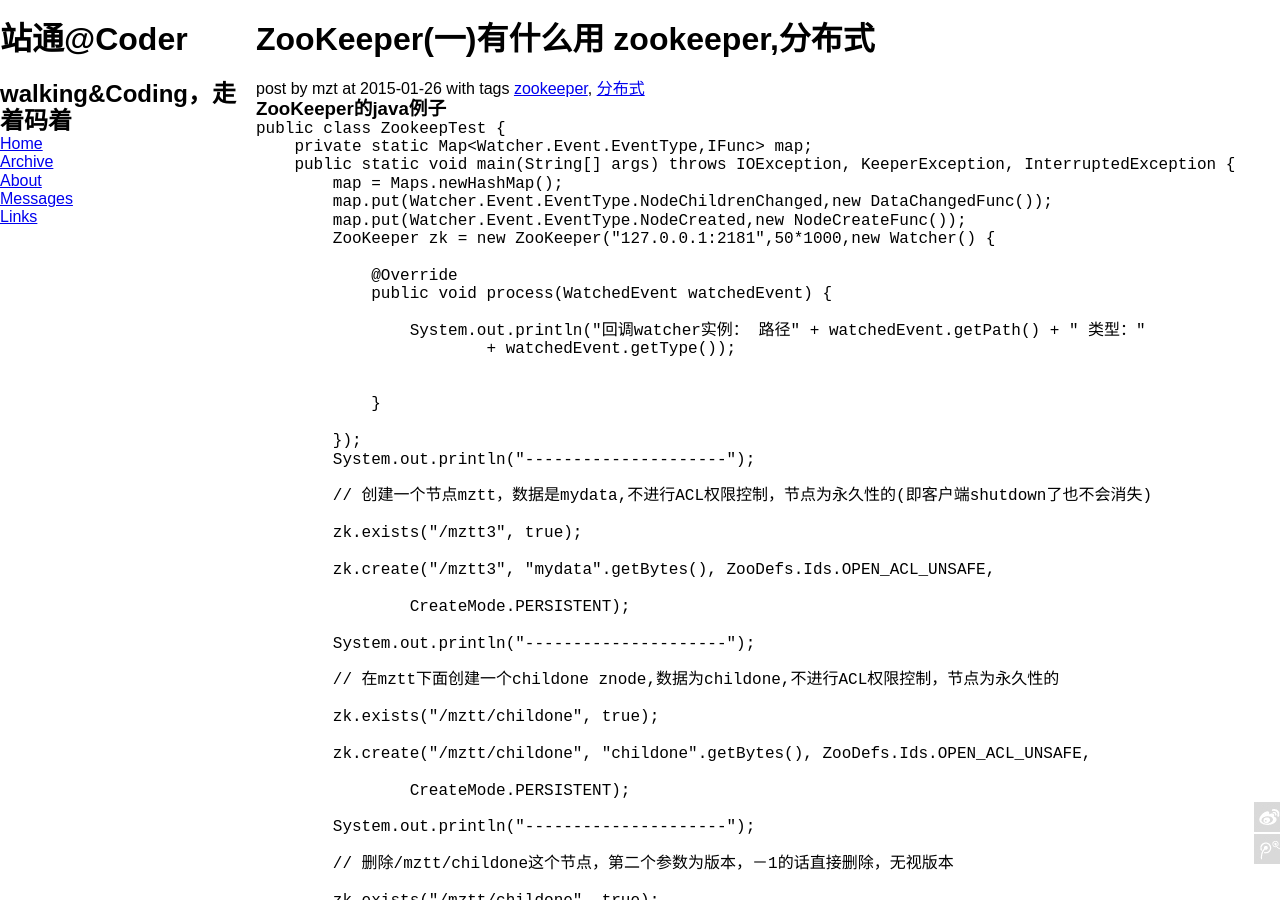
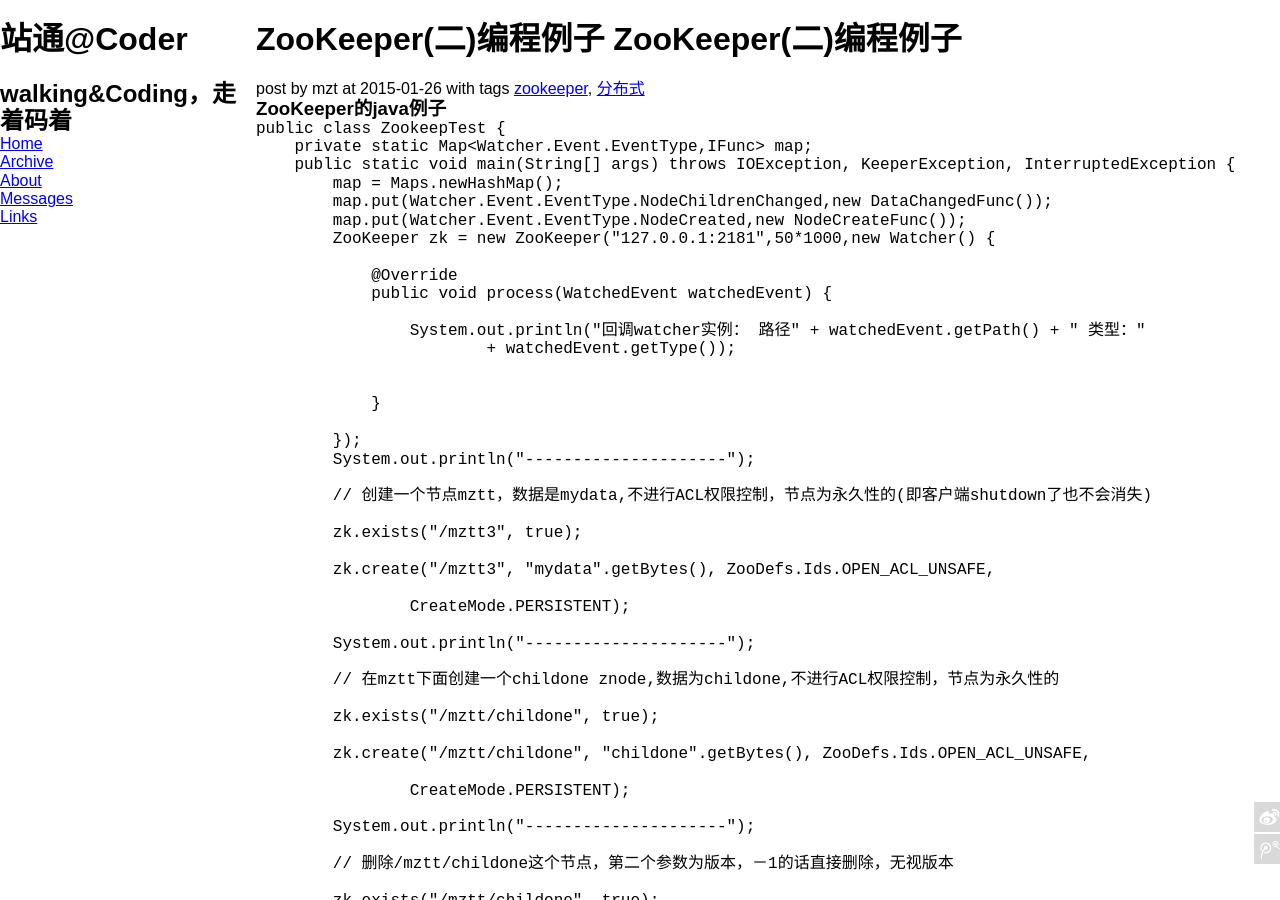
Before and after one commit to mouzt/mouzt.github.io, a Jekyll site: the page built from _posts/2015-01-26-ZooKeeper2-note.md, in a window 1280 px wide and 900 px high. Built offline with Jekyll 4.4.1, drawn with Linux system fonts in a browser that asks for light colours; nearby versions of some CDN libraries; library files that are not in the unit come from our copies; comment, search, counter and statistics services are not loaded.

Commit message:
zookeepr

```diff
--- a/_posts/2015-01-26-ZooKeeper2-note.md
+++ b/_posts/2015-01-26-ZooKeeper2-note.md
@@ -1,8 +1,8 @@
 ---
 layout: post
-title: "ZooKeeper(一)有什么用"
-tagline: "zookeeper,分布式"
-description: ""
+title: "ZooKeeper(二)编程例子"
+tagline: "ZooKeeper(二)编程例子"
+description: "ZooKeeper(二)编程例子"
 tags: [zookeeper, 分布式]
 ---
 {% include JB/setup %}
```
